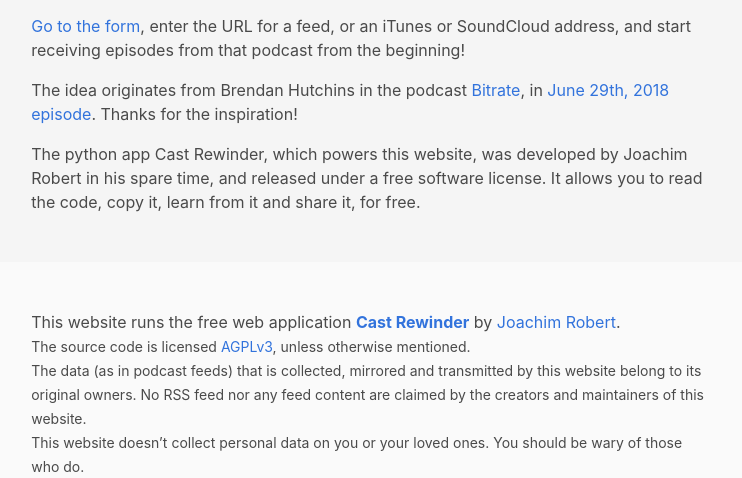
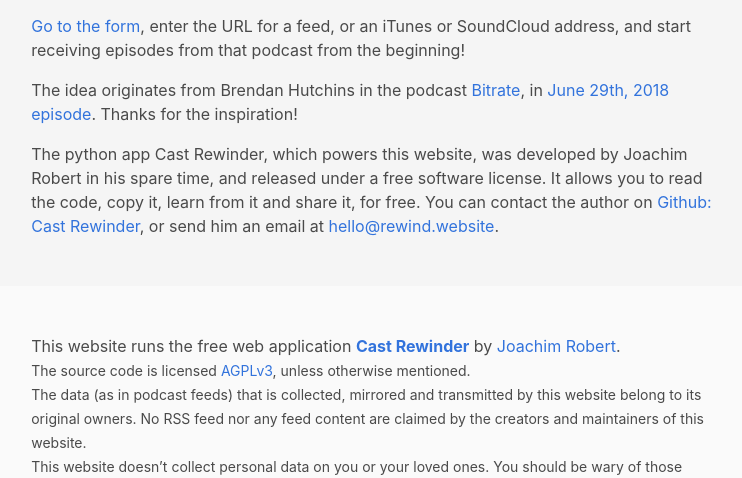
Before and after one commit to joachimesque/Cast-Rewinder, a Python web app: template castrewinder/templates/about.html in a window 1280 px wide. Shown: the part 464-942 px from the top of the page, without its empty margins (268-1010 px from the left). Run offline with Jinja, Linux system fonts and the light colour scheme; the template is opened without the code that fills it, so the values that code supplies are empty.

Commit message:
Added email contact for :bug: reporting.

```diff
--- a/castrewinder/templates/about.html
+++ b/castrewinder/templates/about.html
@@ -19,6 +19,6 @@
     <p class="">Now with Cast Rewinder on <a href="{{ request.host_url }}">{{ request.host }}</a> you can subscribe to that podcast and get updates, starting from the beginning. You can set the frequency (monthly, weekly, daily… and even on specified days of the week) and other options, like the feed format or at which episode in the feed to start your discovery.</p>
     <p class=""><a href="{{ url_for('index') }}">Go to the form</a>, enter the URL for a feed, or an iTunes or SoundCloud address, and start receiving episodes from that podcast from the beginning!</p>
     <p class="">The idea originates from Brendan Hutchins in the podcast <a href="http://bitratepod.com/">Bitrate</a>, in <a href="http://bitratepod.com/e/365db62d09d690/">June 29th, 2018 episode</a>. Thanks for the inspiration!</p>
-    <p class="">The python app Cast Rewinder, which powers this website, was developed by Joachim Robert in his spare time, and released under a free software license. It allows you to read the code, copy it, learn from it and share it, for free.</p>
+    <p class="">The python app Cast Rewinder, which powers this website, was developed by Joachim Robert in his spare time, and released under a free software license. It allows you to read the code, copy it, learn from it and share it, for free. You can contact the author on <a href="https://github.com/joachimesque/Cast-Rewinder">Github: Cast Rewinder</a>, or send him an email at <a href="mailto:hello@rewind.website">hello@rewind.website</a>.</p>
 </div>
 {% endblock %}
--- a/castrewinder/templates/index.html
+++ b/castrewinder/templates/index.html
@@ -81,7 +81,7 @@
 {% else %}
     <h2 class="is-size-4 title">Subscribe to a podcast from the beginning</h2>
     <p class="is-size-6 subtitle">You will just need to provide us the address of an iTunes podcast or of a podcast feed, some SoundCloud addresses also work</p>
-    <p class="">This service is in beta. Please proceed accordingly (if the data is not exactly how you expect it to be, it might be because of a bug, tell me all about bugs on <a href="https://github.com/joachimesque/Cast-Rewinder">Github: Cast Rewinder</a> by opening an issue).</p>
+    <p class="">This service is in beta. Please proceed accordingly <small>(if the data is not exactly how you expect it to be, it might be because of a bug, tell me all about bugs on <a href="https://github.com/joachimesque/Cast-Rewinder">Github: Cast Rewinder</a> by opening an issue, or send me an email at <a href="mailto:hello@rewind.website">hello@rewind.website</a>)</small>.</p>
     <hr>
 {% endif %}
 
--- a/castrewinder/views.py
+++ b/castrewinder/views.py
@@ -43,7 +43,7 @@
         if u.netloc.endswith('soundcloud.com'):
           flash("This SoundCloud user does not have a podcast feed. Ask them to set one up!")
         else:
-          flash("The supplied URL is not a podcast feed.")
+          flash("The supplied URL is not a podcast feed. Unsure why you got this answer, thinking it might be a bug? Send me an email.")
 
       else:
 
@@ -169,7 +169,6 @@
           response['error'] = 'The supplied URL is not a podcast feed.'
 
 
-
       else:
 
         if 'frequency' not in the_request:
```
